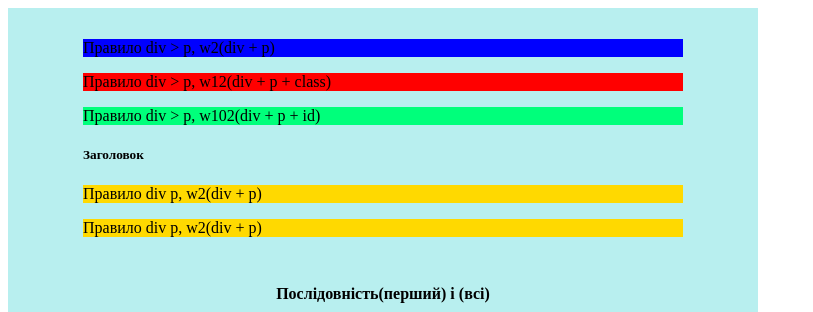
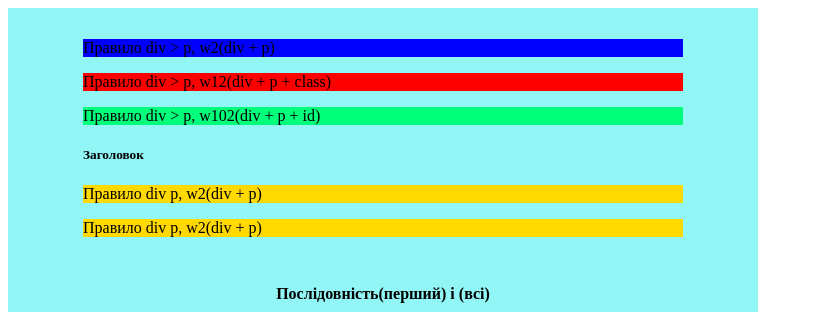
Before and after one commit to Vita85/Vita85_specification-of-selectors.github.io, a plain HTML site: page index.html in a window 1280 px wide. Shown: the top 312 px of the page, without its empty margins (0-813 px from the left). Drawn offline with Linux system fonts and the light colour scheme.

Commit message:
change background

```diff
--- a/style.css
+++ b/style.css
@@ -7,7 +7,7 @@
   gap: 10px;
 }
 div {
-  background-color: rgb(184, 239, 239);
+  background-color: rgb(147, 246, 246);
   width: 600px;
 }
 div p {
```
